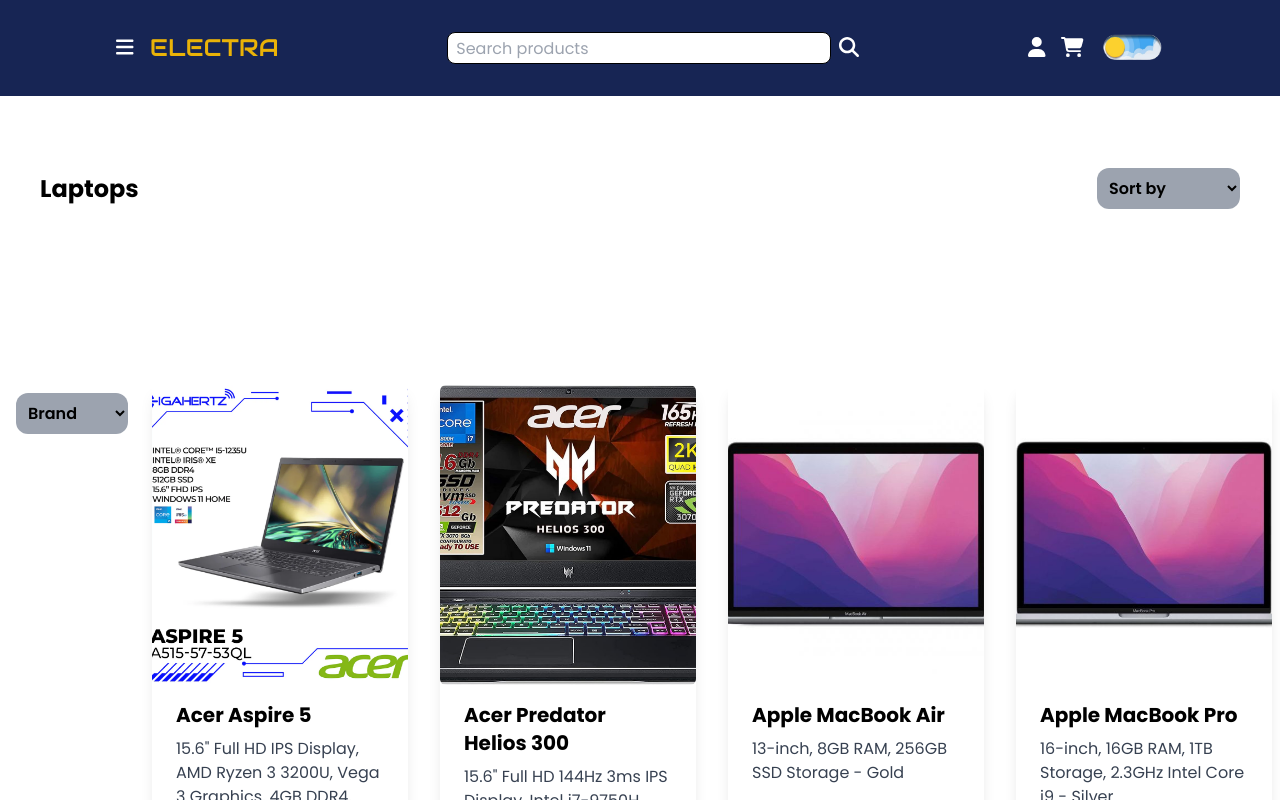
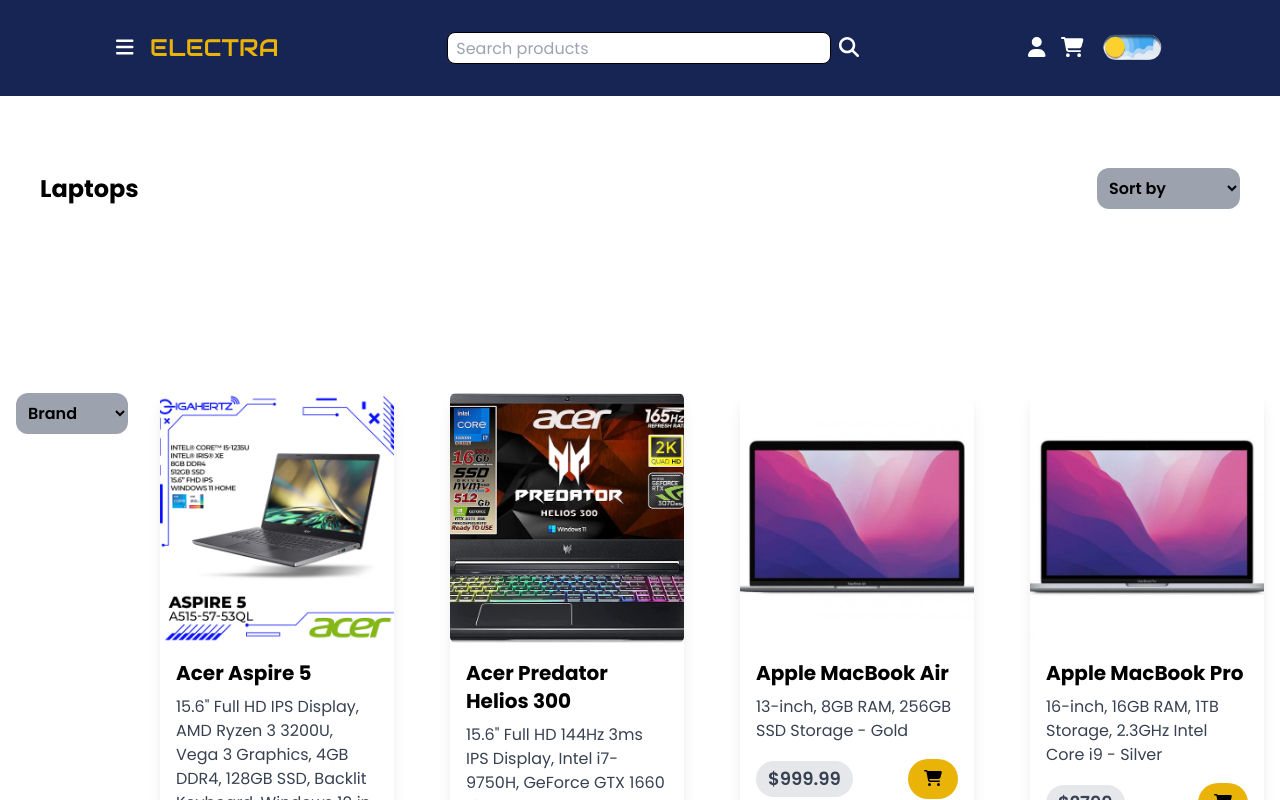
Before and after one commit to 00mark0/ecommerce-site, a React (Vite) app: page /laptops in a window 1280 px wide. Shown: the top 800 px of the page. Built offline with nearby package versions, Linux system fonts and the light colour scheme.

Commit message:
trying a fix to the problem

```diff
--- a/src/pages/laptopsPage/LaptopsPage.jsx
+++ b/src/pages/laptopsPage/LaptopsPage.jsx
@@ -85,23 +85,23 @@
               <option value="tesla">Tesla</option>
             </select>
           </div>
-          <div className="grid grid-cols-1 sm:grid-cols-2 md:grid-cols-3 lg:grid-cols-4 gap-4">
+          <div className="grid grid-cols-1 sm:grid-cols-2 md:grid-cols-3 lg:grid-cols-4 gap-6">
             {laptops.map((laptop) => (
               <div
-                className="max-w-xs rounded overflow-hidden shadow-lg m-2 flex flex-col items-center min-h-full"
+                className="rounded overflow-hidden shadow-lg m-4 flex flex-col items-center"
                 key={laptop.id}
               >
                 <Link
                   to={`/product/${laptop.id}`}
-                  className="w-full h-full flex flex-col items-center text-decoration-none"
+                  className="w-full flex flex-col items-center text-decoration-none"
                 >
                   <img
                     className="w-full rounded-md object-cover"
                     src={laptop.image}
                     alt={laptop.name}
-                    style={{ minHeight: "300px" }}
+                    style={{ minHeight: "250px" }}
                   />
-                  <div className="px-6 py-4 flex-1 flex flex-col justify-between">
+                  <div className="p-4 flex-1 flex flex-col justify-between">
                     <div>
                       <div className="font-bold text-xl mb-2">
                         {laptop.name}
```
